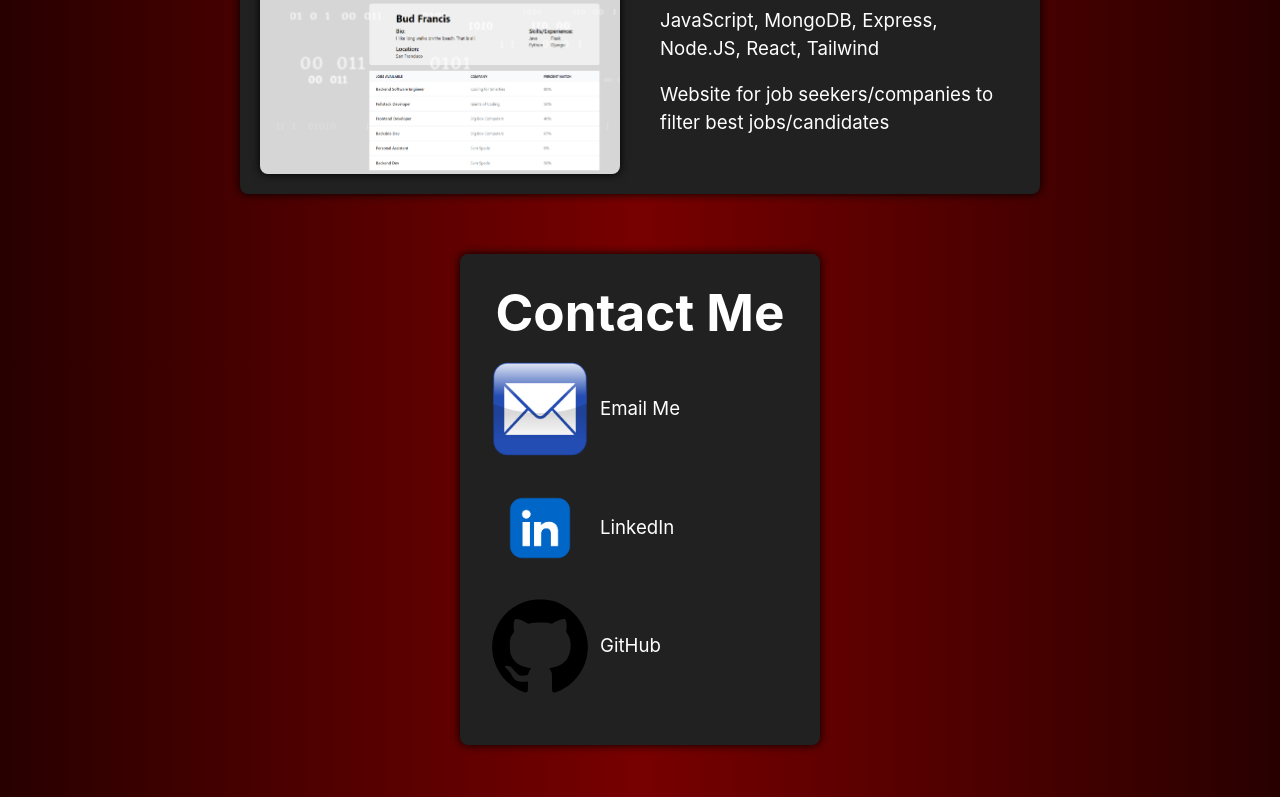
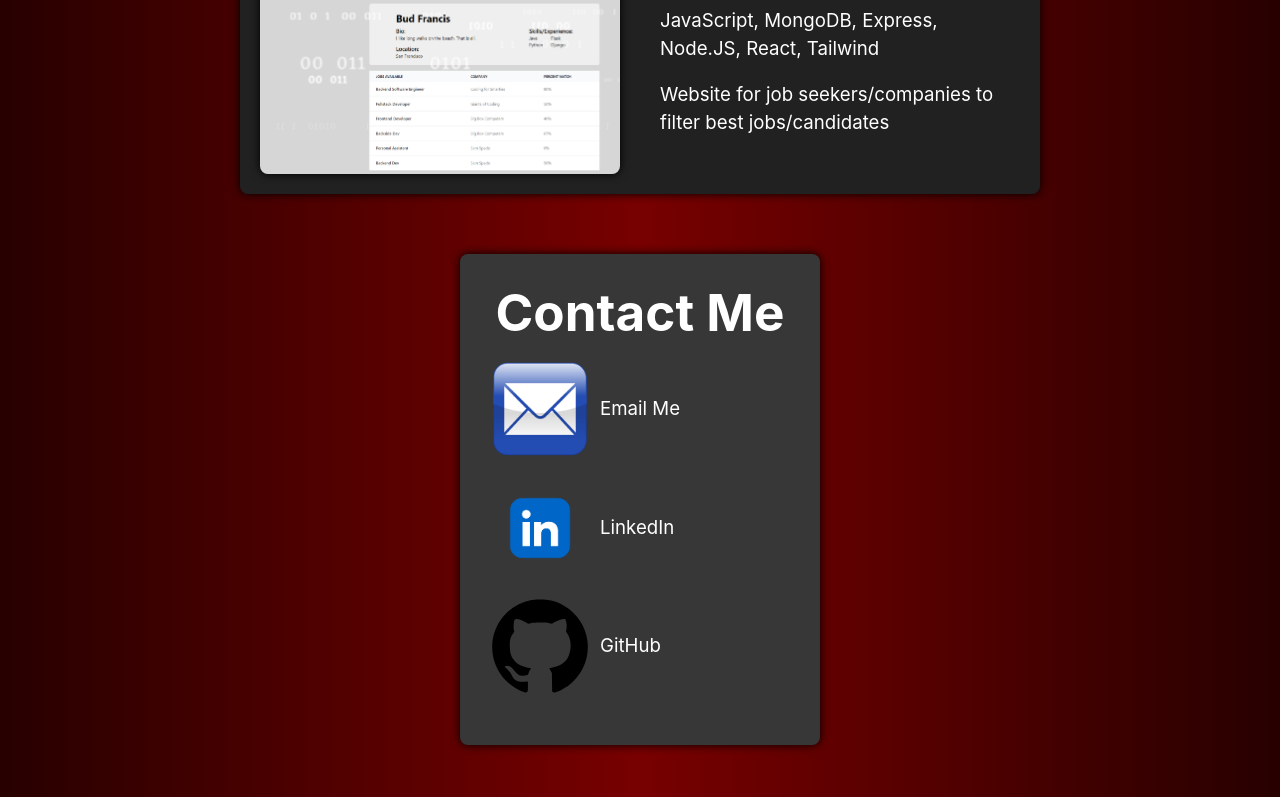
Before and after one commit to Wbradmeyer/vitePortfolio, a Vue app: page / in a window 1280 px wide. Shown: the part 2179-2976 px from the top of the page. Built offline with nearby package versions, Linux system fonts and the light colour scheme.

Commit message:
contact card lighten

```diff
--- a/src/components/Contact.vue
+++ b/src/components/Contact.vue
@@ -48,7 +48,7 @@
         margin: 0px;
         width: 300px;
         text-align: left;
-        background-color: rgb(33, 33, 33);
+        background-color: rgb(55, 55, 55);
         border-radius: 8px;
         padding: 30px;
         box-shadow: 0px 0px 10px black;
```
